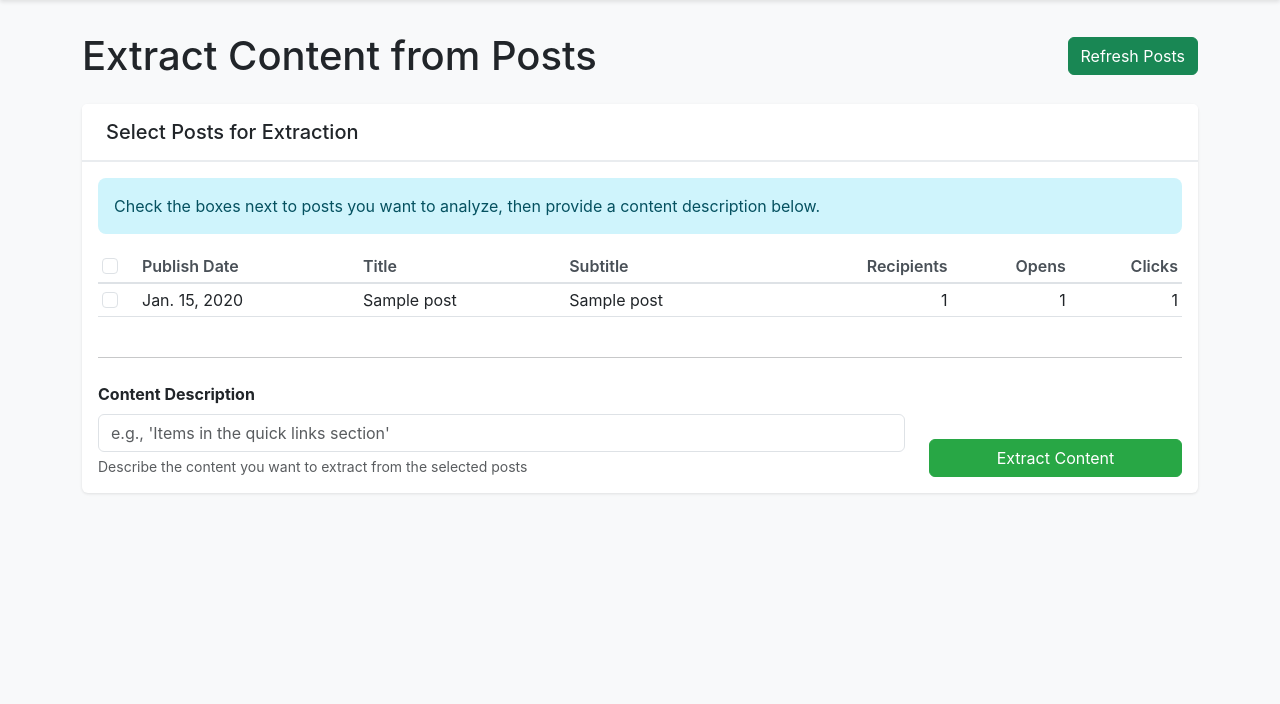
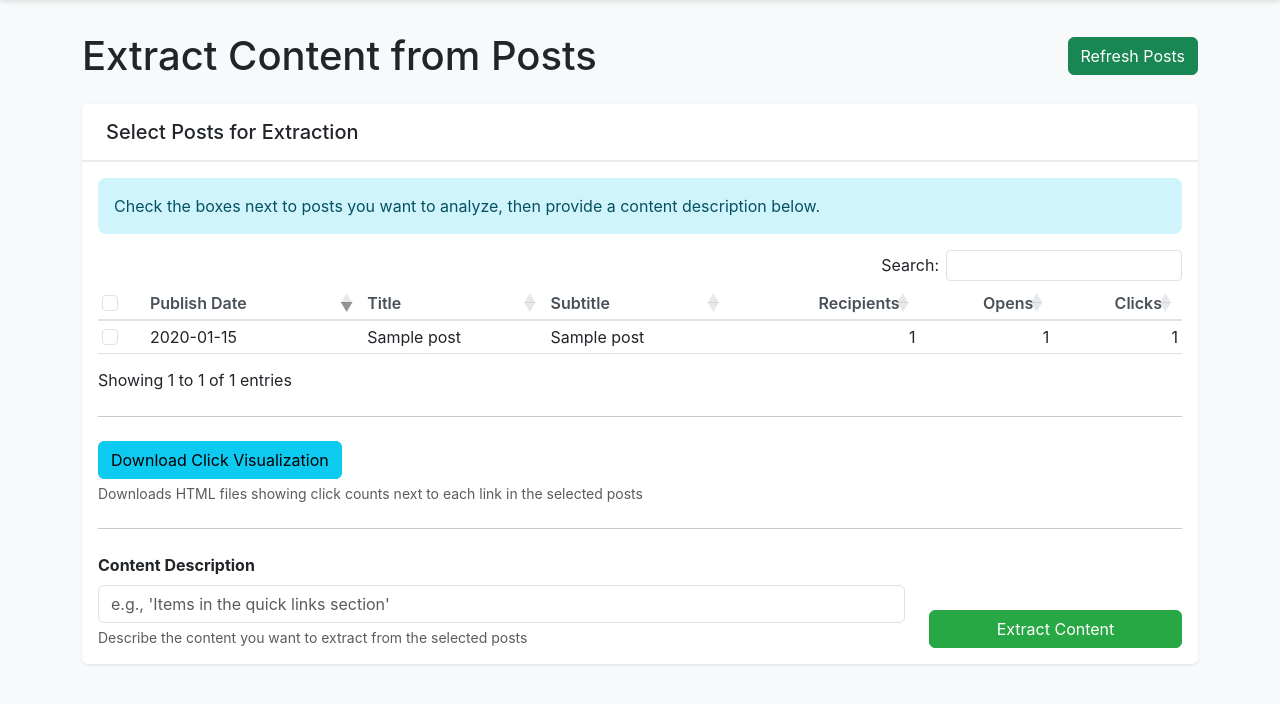
Before and after one commit to mcunningham1440/letterpulse, a Django app: page /extract/ in a window 1280 px wide. Shown: the part 62-766 px from the top of the page. Run offline with Django 5.2, Linux system fonts and the light colour scheme; tables that the repository leaves empty hold one stand-in row (values such as "Sample post"); lists and menus that the app fills with data are empty; some libraries are stand-ins or nearby versions.

Commit message:
Added downloading annoated HTMLs, fixed bugs w/date sorting

```diff
--- a/analytics/templates/analytics/base.html
+++ b/analytics/templates/analytics/base.html
@@ -7,6 +7,9 @@
 
     <!-- Bootstrap CSS -->
     <link href="https://cdn.jsdelivr.net/npm/bootstrap@5.3.0/dist/css/bootstrap.min.css" rel="stylesheet">
+
+    <!-- DataTables CSS -->
+    <link href="https://cdn.datatables.net/1.13.7/css/dataTables.bootstrap5.min.css" rel="stylesheet">
 
     <!-- Custom CSS -->
     <style>
@@ -146,6 +149,13 @@
     <!-- Bootstrap JS -->
     <script src="https://cdn.jsdelivr.net/npm/bootstrap@5.3.0/dist/js/bootstrap.bundle.min.js"></script>
 
+    <!-- jQuery (required for DataTables) -->
+    <script src="https://code.jquery.com/jquery-3.7.1.min.js"></script>
+
+    <!-- DataTables JS -->
+    <script src="https://cdn.datatables.net/1.13.7/js/jquery.dataTables.min.js"></script>
+    <script src="https://cdn.datatables.net/1.13.7/js/dataTables.bootstrap5.min.js"></script>
+
     {% block extra_js %}{% endblock %}
 </body>
 </html>
--- a/analytics/templates/analytics/extract.html
+++ b/analytics/templates/analytics/extract.html
@@ -29,9 +29,9 @@
                 <form method="post" action="{% url 'analytics:run_extraction' %}" id="extractionForm">
                     {% csrf_token %}
 
-                    <div class="table-responsive" style="max-height: 500px; overflow-y: auto;">
-                        <table class="table table-hover table-sm">
-                            <thead class="sticky-top bg-white">
+                    <div class="table-responsive">
+                        <table class="table table-hover table-sm" id="postsTable">
+                            <thead>
                                 <tr>
                                     <th style="width: 40px;">
                                         <input type="checkbox" id="selectAll" class="form-check-input">
@@ -51,20 +51,28 @@
                                         <input type="checkbox" name="selected_posts" value="{{ forloop.counter0 }}"
                                                class="form-check-input post-checkbox">
                                     </td>
-                                    <td>{{ post.publish_date_cst }}</td>
+                                    <td>{{ post.publish_date_cst|date:"Y-m-d" }}</td>
                                     <td>{{ post.title }}</td>
                                     <td>{{ post.subtitle|default:"-" }}</td>
                                     <td class="text-end">{{ post.recipients|default:0 }}</td>
                                     <td class="text-end">{{ post.unique_email_opens|default:0 }}</td>
                                     <td class="text-end">{{ post.unique_email_clicks|default:0 }}</td>
                                 </tr>
-                                {% empty %}
-                                <tr>
-                                    <td colspan="7" class="text-center text-muted">No posts available</td>
-                                </tr>
                                 {% endfor %}
                             </tbody>
                         </table>
+                    </div>
+
+                    <hr class="my-4">
+
+                    <!-- Download Click Visualization Button -->
+                    <div class="row mb-4">
+                        <div class="col-12">
+                            <button type="button" class="btn btn-info" id="downloadClickVizBtn">
+                                <i class="bi bi-download"></i> Download Click Visualization
+                            </button>
+                            <div class="form-text">Downloads HTML files showing click counts next to each link in the selected posts</div>
+                        </div>
                     </div>
 
                     <hr class="my-4">
@@ -103,7 +111,7 @@
                     {% csrf_token %}
 
                     <div class="table-responsive">
-                        <table class="table table-hover">
+                        <table class="table table-hover" id="extractedItemsTable">
                             <thead>
                                 <tr>
                                     <th style="width: 40px;">
@@ -172,6 +180,32 @@
 
 {% block extra_js %}
 <script>
+    // Initialize DataTables for posts table
+    $(document).ready(function() {
+        $('#postsTable').DataTable({
+            order: [[1, 'desc']], // Sort by Publish Date descending by default
+            paging: false,
+            scrollY: '400px',
+            scrollCollapse: true,
+            columnDefs: [
+                { orderable: false, targets: 0 } // Disable sorting on checkbox column
+            ]
+        });
+
+        // Initialize DataTables for extracted items table if it exists
+        if ($('#extractedItemsTable').length) {
+            $('#extractedItemsTable').DataTable({
+                order: [[2, 'desc']], // Sort by Post Date descending by default
+                paging: false,
+                scrollY: '400px',
+                scrollCollapse: true,
+                columnDefs: [
+                    { orderable: false, targets: 0 } // Disable sorting on checkbox column
+                ]
+            });
+        }
+    });
+
     // Select all posts checkbox
     document.getElementById('selectAll').addEventListener('change', function() {
         const checkboxes = document.querySelectorAll('.post-checkbox');
@@ -201,5 +235,57 @@
             refreshBtn.innerHTML = '<span class="spinner-border spinner-border-sm me-2"></span>Refreshing...';
         });
     }
+
+    // Handle download click visualization button
+    const downloadClickVizBtn = document.getElementById('downloadClickVizBtn');
+    if (downloadClickVizBtn) {
+        downloadClickVizBtn.addEventListener('click', function() {
+            // Check if any posts are selected
+            const selectedCheckboxes = document.querySelectorAll('.post-checkbox:checked');
+
+            if (selectedCheckboxes.length === 0) {
+                alert('Please select at least one post.');
+                return;
+            }
+
+            // Create a form to submit the selected posts
+            const form = document.createElement('form');
+            form.method = 'POST';
+            form.action = "{% url 'analytics:download_click_visualization' %}";
+
+            // Add CSRF token
+            const csrfInput = document.createElement('input');
+            csrfInput.type = 'hidden';
+            csrfInput.name = 'csrfmiddlewaretoken';
+            csrfInput.value = '{{ csrf_token }}';
+            form.appendChild(csrfInput);
+
+            // Add selected post indices
+            selectedCheckboxes.forEach(checkbox => {
+                const input = document.createElement('input');
+                input.type = 'hidden';
+                input.name = 'selected_posts';
+                input.value = checkbox.value;
+                form.appendChild(input);
+            });
+
+            // Submit the form
+            document.body.appendChild(form);
+
+            // Disable button and show loading state
+            downloadClickVizBtn.disabled = true;
+            const originalHtml = downloadClickVizBtn.innerHTML;
+            downloadClickVizBtn.innerHTML = '<span class="spinner-border spinner-border-sm me-2"></span>Generating...';
+
+            form.submit();
+
+            // Re-enable button after a delay (form submission will navigate away or download will start)
+            setTimeout(function() {
+                downloadClickVizBtn.disabled = false;
+                downloadClickVizBtn.innerHTML = originalHtml;
+                document.body.removeChild(form);
+            }, 3000);
+        });
+    }
 </script>
 {% endblock %}
--- a/analytics/urls.py
+++ b/analytics/urls.py
@@ -10,6 +10,7 @@ urlpatterns = [
     path('extract/save/', views.save_content_set, name='save_content_set'),
     path('extract/delete-items/', views.delete_items, name='delete_items'),
     path('extract/refresh-posts/', views.refresh_posts, name='refresh_posts'),
+    path('extract/download-click-viz/', views.download_click_visualization, name='download_click_visualization'),
     path('analyze/', views.analyze_view, name='analyze'),
     path('analyze/load-content-set/<str:set_name>/', views.load_content_set, name='load_content_set'),
     path('analyze/generate-insights/', views.generate_insights, name='generate_insights'),
--- a/analytics/views.py
+++ b/analytics/views.py
@@ -420,3 +420,89 @@ def refresh_posts(request):
         messages.error(request, f"Error refreshing posts: {str(e)}")
 
     return redirect('analytics:extract')
+
+
+@require_POST
+def download_click_visualization(request):
+    """
+    Generate and download click visualization HTML files for selected posts.
+    Returns a ZIP file containing HTML files with click counts overlaid.
+    """
+    import zipfile
+    import io
+    from .utils import generate_click_visualization_html
+
+    try:
+        # Get selected post indices
+        selected_indices = request.POST.getlist('selected_posts')
+
+        if not selected_indices:
+            messages.error(request, "Please select at least one post.")
+            return redirect('analytics:extract')
+
+        # Convert indices to integers
+        selected_indices = [int(idx) for idx in selected_indices]
+
+        # Load posts from database
+        posts_df = load_posts_from_db()
+        posts_df = posts_df.iloc[::-1].reset_index(drop=True)  # Reverse to match display
+
+        # Get selected posts
+        posts_of_interest = posts_df.iloc[selected_indices]
+
+        # Extract post IDs
+        post_ids = posts_of_interest['id'].tolist()
+
+        # Fetch HTMLs and clicks from API
+        messages.info(request, f"Fetching HTML content and click data for {len(post_ids)} posts...")
+        htmls, clicks_by_id = async_to_sync(fetch_posts_html_and_clicks_parallel)(post_ids)
+
+        if not htmls:
+            messages.error(request, "Failed to fetch HTML content from API.")
+            return redirect('analytics:extract')
+
+        # Create in-memory ZIP file
+        zip_buffer = io.BytesIO()
+
+        with zipfile.ZipFile(zip_buffer, 'w', zipfile.ZIP_DEFLATED) as zip_file:
+            for _, row in posts_of_interest.iterrows():
+                post_id = row['id']
+                html_filename = f"{post_id}.html"
+
+                # Check if we have HTML and clicks for this post
+                if html_filename not in htmls:
+                    continue
+
+                if post_id not in clicks_by_id:
+                    continue
+
+                # Get the HTML and clicks
+                post_html = htmls[html_filename]
+                clicks_dict = clicks_by_id[post_id]
+                unique_email_opens = row['unique_email_opens']
+
+                # Generate click visualization HTML
+                visualization_html = generate_click_visualization_html(
+                    post_html,
+                    clicks_dict,
+                    unique_email_opens
+                )
+
+                # Create a safe filename from the post title
+                safe_title = "".join(c if c.isalnum() or c in (' ', '-', '_') else '_' for c in row['title'])
+                safe_title = safe_title[:50]  # Limit length
+
+                # Add to ZIP with a descriptive filename
+                zip_filename = f"{safe_title}_{post_id}_clicks.html"
+                zip_file.writestr(zip_filename, visualization_html)
+
+        # Prepare the response
+        zip_buffer.seek(0)
+        response = HttpResponse(zip_buffer.getvalue(), content_type='application/zip')
+        response['Content-Disposition'] = 'attachment; filename="click_visualizations.zip"'
+
+        return response
+
+    except Exception as e:
+        messages.error(request, f"Error generating click visualizations: {str(e)}")
+        return redirect('analytics:extract')
```
Also changed, not shown: analytics/templates/analytics/analyze.html (+14 -1 lines), analytics/utils.py (+39 -0 lines).
